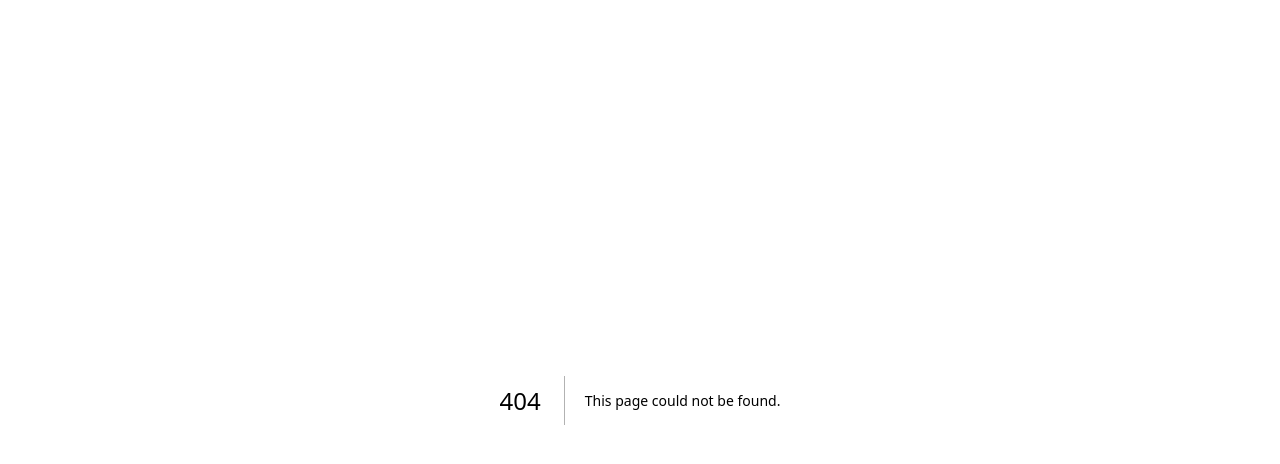
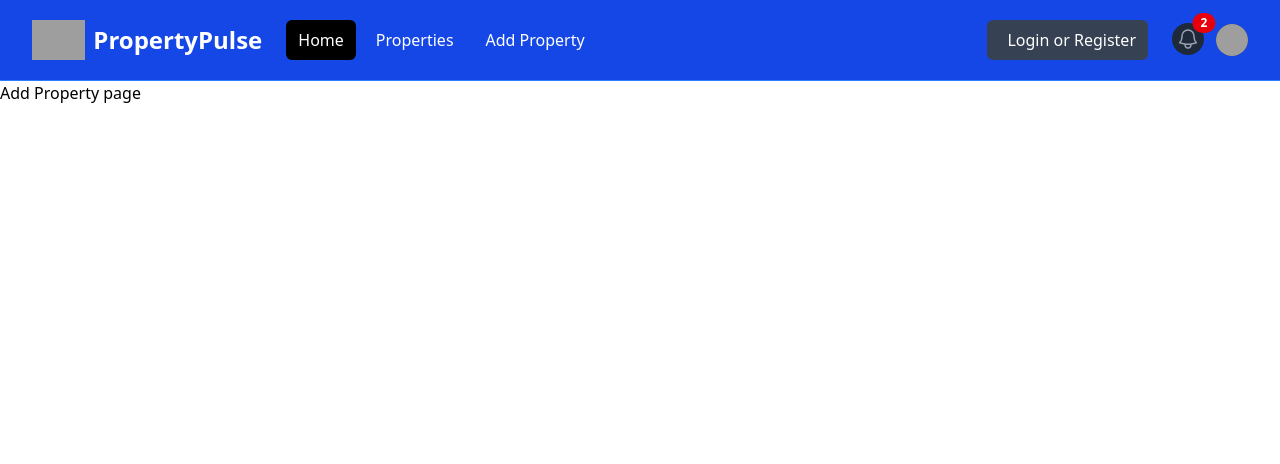
Before and after one commit to mohammedansarusman/propertyApp, a Next.js app: page /properties/add in a window 1280 px wide. Before the commit this address had no page. Shown: the top 464 px of the page. Built offline with nearby package versions, Linux system fonts and the light colour scheme; grey boxes are pictures that could not be loaded.

Commit message:
nav bar wip

```diff
--- a/src/app/layout.js
+++ b/src/app/layout.js
@@ -1,5 +1,7 @@
 import { Geist, Geist_Mono } from "next/font/google";
 import "./globals.css";
+import { NavigationBar } from "@/components/NavigationBar";
+
 
 const geistSans = Geist({
   variable: "--font-geist-sans",
@@ -21,8 +23,9 @@
   return (
     <html lang="en">
       <body
-        className={`${geistSans.variable} ${geistMono.variable} antialiased`}
+        classNameName={`${geistSans.variable} ${geistMono.variable} antialiased`}
       >
+        <NavigationBar />
         {children}
       </body>
     </html>
--- a/src/app/page.js
+++ b/src/app/page.js
@@ -2,7 +2,7 @@
 
 export default function Home() {
   return (
-    <div className="flex min-h-screen items-center justify-center bg-zinc-50 font-sans dark:bg-black">
+    <div classNameName="flex min-h-screen items-center justify-center bg-zinc-50 font-sans dark:bg-black">
 
     </div>
   );
--- /dev/null
+++ b/src/app/properties/[id]/page.jsx
@@ -0,0 +1,16 @@
+export default async function PropertyIdPage({params, searchParams}){
+    console.log("params", await params)
+    const result = await params;
+    const result1 = await searchParams;
+    console.log("result=>",result);
+    console.log("search params=>", result1.name);
+    console.log(result.id);
+
+
+    return(<div>
+        <h1>Property List page</h1>
+        {/* <p>{result}</p> */}
+        <p>{result.id}</p>
+
+    </div>)
+}
--- /dev/null
+++ b/src/app/properties/add/page.jsx
@@ -0,0 +1,5 @@
+const AddPropertyPage = () => {
+    return ( <div>Add Property page</div> );
+}
+
+export default AddPropertyPage;
--- /dev/null
+++ b/src/app/properties/page.jsx
@@ -0,0 +1,5 @@
+const PropertyPage = () => {
+    return ( <div>Property Page</div> );
+}
+
+export default PropertyPage;
--- /dev/null
+++ b/src/components/NavigationBar.jsx
@@ -0,0 +1,204 @@
+export const NavigationBar = ()=>{
+    return (
+        <nav className="bg-blue-700 border-b border-blue-500">
+          <div className="mx-auto max-w-7xl px-2 sm:px-6 lg:px-8">
+            <div className="relative flex h-20 items-center justify-between">
+              <div className="absolute inset-y-0 left-0 flex items-center md:hidden">
+                 {/* <!-- Mobile menu button--> */}
+                <button
+                    type="button"
+                    id="mobile-dropdown-button"
+                    className="relative inline-flex items-center justify-center rounded-md p-2 text-gray-400 hover:bg-gray-700 hover:text-white focus:outline-none focus:ring-2 focus:ring-inset focus:ring-white"
+                    aria-controls="mobile-menu"
+                    aria-expanded="false"
+                >
+              <span className="absolute -inset-0.5"></span>
+              <span className="sr-only">Open main menu</span>
+              <svg
+                className="block h-6 w-6"
+                fill="none"
+                viewBox="0 0 24 24"
+                stroke-width="1.5"
+                stroke="currentColor"
+                aria-hidden="true"
+              >
+                <path
+                  stroke-linecap="round"
+                  stroke-linejoin="round"
+                  d="M3.75 6.75h16.5M3.75 12h16.5m-16.5 5.25h16.5"
+                />
+              </svg>
+            </button>
+          </div>
+
+          <div
+            className="flex flex-1 items-center justify-center md:items-stretch md:justify-start"
+          >
+            {/* <!-- Logo --> */}
+            <a className="flex flex-shrink-0 items-center" href="/index.html">
+              <img
+                className="h-10 w-auto"
+                src="images/logo-white.png"
+                alt="PropertyPulse"
+              />
+
+              <span className="hidden md:block text-white text-2xl font-bold ml-2"
+                >PropertyPulse</span
+              >
+            </a>
+            {/* <!-- Desktop Menu Hidden below md screens --> */}
+            <div className="hidden md:ml-6 md:block">
+              <div className="flex space-x-2">
+                <a
+                  href="/index.html"
+                  className="text-white bg-black hover:bg-gray-900 hover:text-white rounded-md px-3 py-2"
+                  >Home</a
+                >
+                <a
+                  href="/properties.html"
+                  className="text-white hover:bg-gray-900 hover:text-white rounded-md px-3 py-2"
+                  >Properties</a
+                >
+                <a
+                  href="/add-property.html"
+                  className="text-white hover:bg-gray-900 hover:text-white rounded-md px-3 py-2"
+                  >Add Property</a
+                >
+              </div>
+            </div>
+          </div>
+
+          {/* <!-- Right Side Menu (Logged Out) --> */}
+          <div className="hidden md:block md:ml-6">
+            <div className="flex items-center">
+              <button
+                className="flex items-center text-white bg-gray-700 hover:bg-gray-900 hover:text-white rounded-md px-3 py-2"
+              >
+                <i className="fa-brands fa-google text-white mr-2"></i>
+                <span>Login or Register</span>
+              </button>
+            </div>
+          </div>
+
+          {/* <!-- Right Side Menu (Logged In) --> */}
+          <div
+            className="absolute inset-y-0 right-0 flex items-center pr-2 md:static md:inset-auto md:ml-6 md:pr-0"
+          >
+            <a href="messages.html" className="relative group">
+              <button
+                type="button"
+                className="relative rounded-full bg-gray-800 p-1 text-gray-400 hover:text-white focus:outline-none focus:ring-2 focus:ring-white focus:ring-offset-2 focus:ring-offset-gray-800"
+              >
+                <span className="absolute -inset-1.5"></span>
+                <span className="sr-only">View notifications</span>
+                <svg
+                  className="h-6 w-6"
+                  fill="none"
+                  viewBox="0 0 24 24"
+                  stroke-width="1.5"
+                  stroke="currentColor"
+                  aria-hidden="true"
+                >
+                  <path
+                    stroke-linecap="round"
+                    stroke-linejoin="round"
+                    d="M14.857 17.082a23.848 23.848 0 005.454-1.31A8.967 8.967 0 0118 9.75v-.7V9A6 6 0 006 9v.75a8.967 8.967 0 01-2.312 6.022c1.733.64 3.56 1.085 5.455 1.31m5.714 0a24.255 24.255 0 01-5.714 0m5.714 0a3 3 0 11-5.714 0"
+                  />
+                </svg>
+              </button>
+              <span
+                className="absolute top-0 right-0 inline-flex items-center justify-center px-2 py-1 text-xs font-bold leading-none text-white transform translate-x-1/2 -translate-y-1/2 bg-red-600 rounded-full"
+              >
+                2
+                {/* <!-- Replace with the actual number of notifications --> */}
+              </span>
+            </a>
+            {/* <!-- Profile dropdown button --> */}
+            <div className="relative ml-3">
+              <div>
+                <button
+                  type="button"
+                  className="relative flex rounded-full bg-gray-800 text-sm focus:outline-none focus:ring-2 focus:ring-white focus:ring-offset-2 focus:ring-offset-gray-800"
+                  id="user-menu-button"
+                  aria-expanded="false"
+                  aria-haspopup="true"
+                >
+                  <span className="absolute -inset-1.5"></span>
+                  <span className="sr-only">Open user menu</span>
+                  <img
+                    className="h-8 w-8 rounded-full"
+                    src="/images/profile.png"
+                    alt=""
+                  />
+                </button>
+              </div>
+
+              {/* <!-- Profile dropdown --> */}
+              <div
+                id="user-menu"
+                className="hidden absolute right-0 z-10 mt-2 w-48 origin-top-right rounded-md bg-white py-1 shadow-lg ring-1 ring-black ring-opacity-5 focus:outline-none"
+                role="menu"
+                aria-orientation="vertical"
+                aria-labelledby="user-menu-button"
+                tabindex="-1"
+              >
+                <a
+                  href="/profile.html"
+                  className="block px-4 py-2 text-sm text-gray-700"
+                  role="menuitem"
+                  tabindex="-1"
+                  id="user-menu-item-0"
+                  >Your Profile</a
+                >
+                <a
+                  href="/saved-properties.html"
+                  className="block px-4 py-2 text-sm text-gray-700"
+                  role="menuitem"
+                  tabindex="-1"
+                  id="user-menu-item-2"
+                  >Saved Properties</a
+                >
+                <button
+                  className="block px-4 py-2 text-sm text-gray-700"
+                  role="menuitem"
+                  tabindex="-1"
+                  id="user-menu-item-2"
+                >
+                  Sign Out
+                </button>
+              </div>
+            </div>
+          </div>
+        </div>
+      </div>
+
+      {/* <!-- Mobile menu, show/hide based on menu state. --> */}
+      <div className="hidden" id="mobile-menu">
+        <div className="space-y-1 px-2 pb-3 pt-2">
+          <a
+            href="/index.html"
+            className="bg-black text-white block rounded-md px-3 py-2 text-base font-medium"
+            >Home</a
+          >
+          <a
+            href="/properties.html"
+            className="text-white block rounded-md px-3 py-2 text-base font-medium"
+            >Properties</a
+          >
+          <a
+            href="/add-property.html"
+            className="text-white block rounded-md px-3 py-2 text-base font-medium"
+            >Add Property</a
+          >
+          <button
+            className="flex items-center text-white bg-gray-700 hover:bg-gray-900 hover:text-white rounded-md px-3 py-2 my-5"
+          >
+            <i className="fa-brands fa-google mr-2"></i>
+            <span>Login or Register</span>
+          </button>
+        </div>
+      </div>
+    </nav>
+
+    )
+}
```
